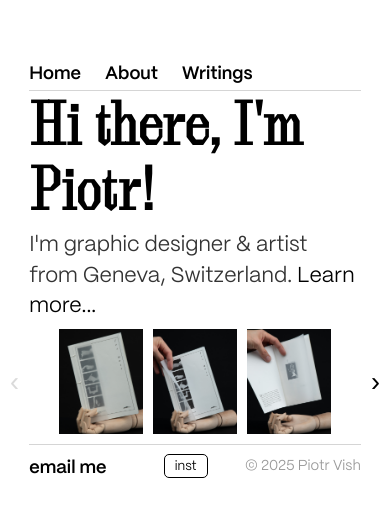
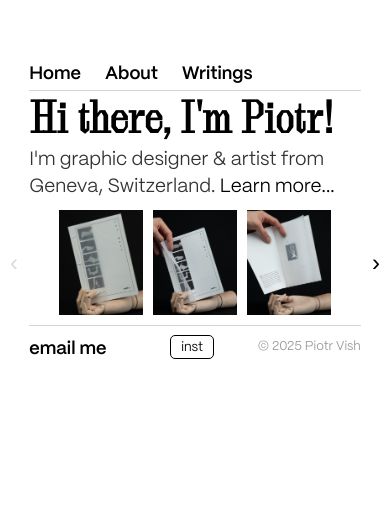
Before and after one commit to piotrvish/piotrvish.github.io, a Jekyll site: the page index.html, which Jekyll copies as it is, in a window 390 px wide. Shown: the top 517 px of the page. Built offline with Jekyll 4.4.1, drawn with Linux system fonts in a browser that asks for light colours; some web fonts are replaced.

Commit message:
Responsive

```diff
--- a/css/main.css
+++ b/css/main.css
@@ -464,18 +464,28 @@ body {
         margin: 60px auto;
         width: 80%;
     }
+
+    .carousel-container {
+        width: 85%;
+    }
+
+
     }
     /* Mobile phones */
     @media only screen and (max-width: 600px) {
         body{
             margin: 60px auto;
             width: 85%;
-        font-size: 18px;
+            font-size: 1rem;
         }
 
         nav ul, footer ul {
         font-size: 18px;
         font-weight: regular;
+    }
+
+    h1{
+        font-size: 2.5rem;
     }
 
     .posts{
@@ -491,12 +501,4 @@ body {
         width: 100%;
     }
 
-.carousel-container {
-    display: flex;
-    align-items: center;
-    width: 85%;
-    margin: 10px auto;
-    position: relative;
     }
-
-}
```
Lines whose indentation alone changed are shown as unchanged.
